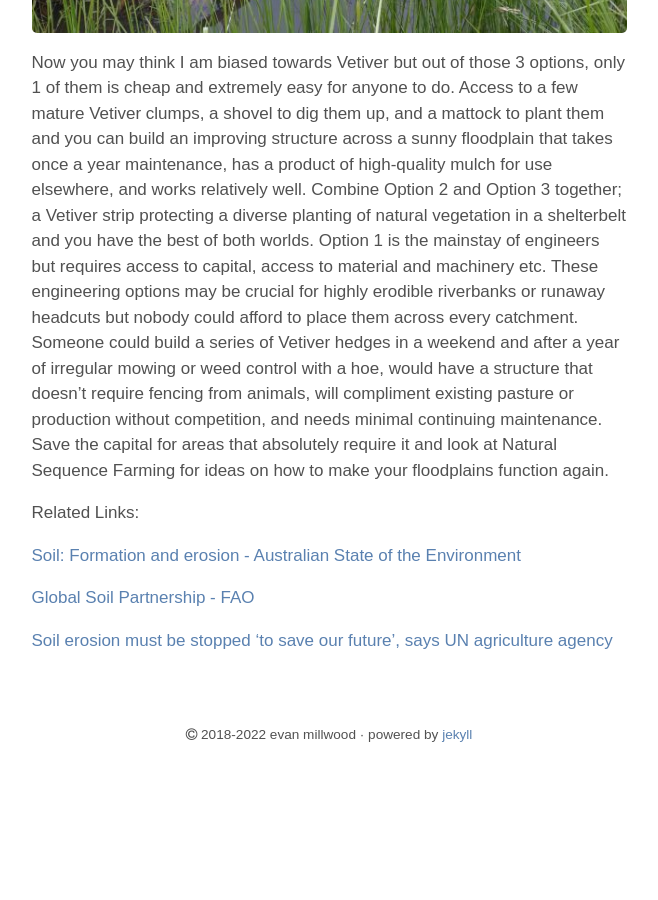
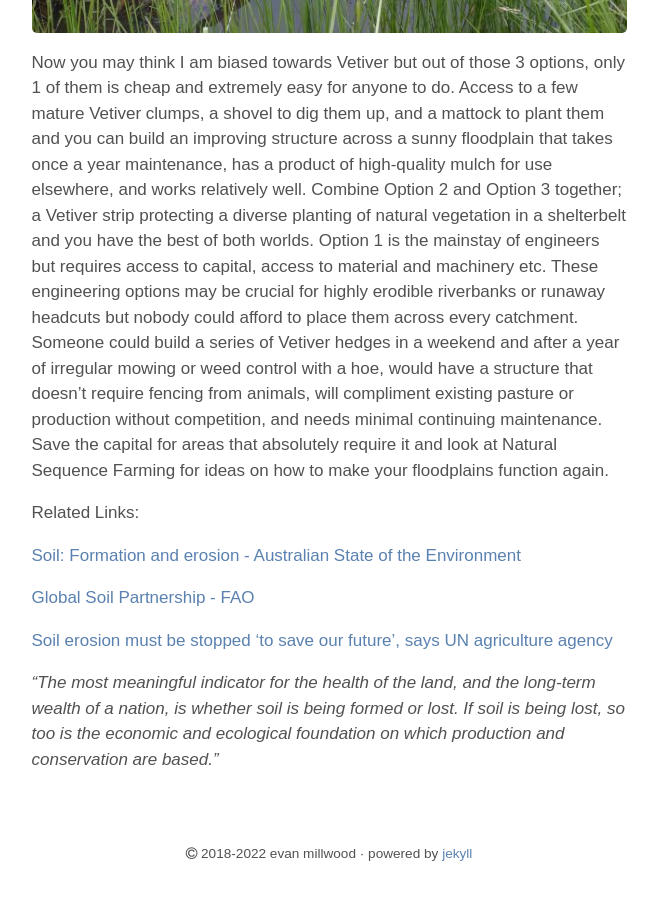
Before and after one commit to Tr33mo/tr33mo.github.io, a Jekyll site: the page built from blog/_posts/2022-03-03-flood.md, in a window 1280 px wide and 900 px high, scrolled down 7695 px. Shown: the whole window, without its empty margins (311-969 px from the left). Built offline with Jekyll 4.4.1, drawn with Linux system fonts in a browser that asks for light colours; before the commit the page ends 8476 px from its top, so only the background shows below that.

Commit message:
Update 2022-03-03-flood.md

```diff
--- a/blog/_posts/2022-03-03-flood.md
+++ b/blog/_posts/2022-03-03-flood.md
@@ -52,3 +52,5 @@ Related Links:
 [Global Soil Partnership - FAO](https://www.fao.org/global-soil-partnership/areas-of-work/soil-erosion/en/)
 
 [Soil erosion must be stopped ‘to save our future’, says UN agriculture agency](https://news.un.org/en/story/2019/12/1052831)
+
+*“The most meaningful indicator for the health of the land, and the long-term wealth of a nation, is whether soil is being formed or lost. If soil is being lost, so too is the economic and ecological foundation on which production and conservation are based.”*
```
